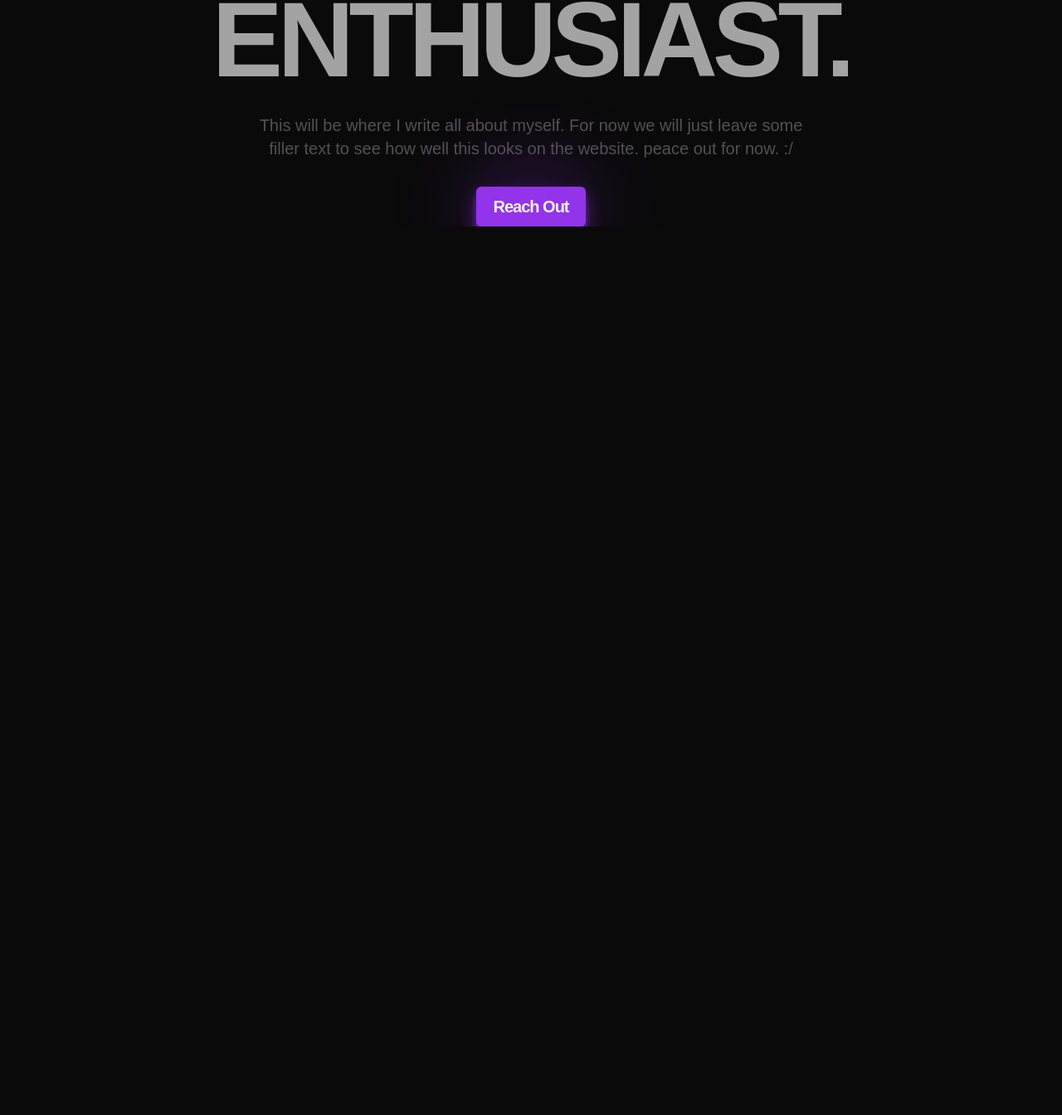
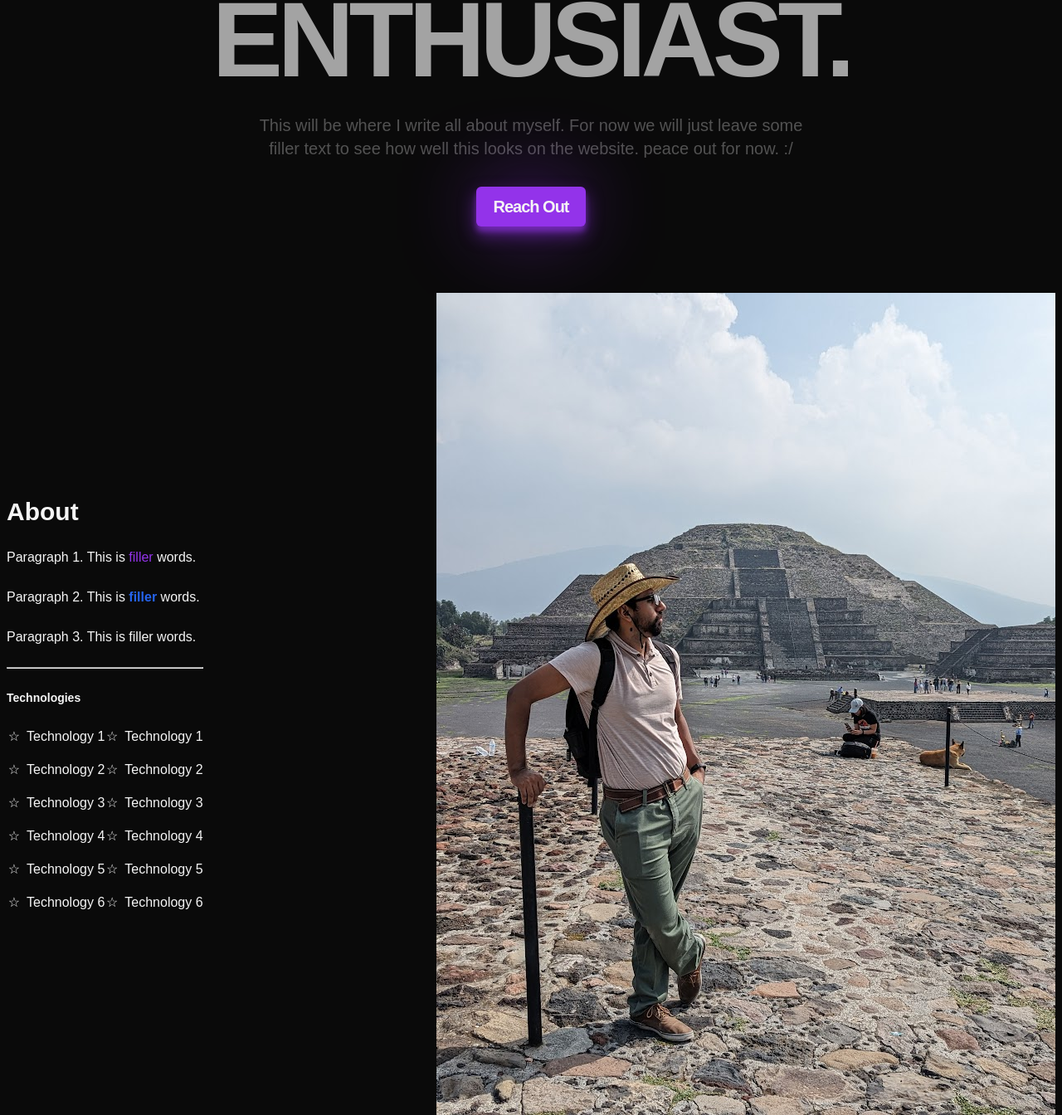
Before and after one commit to AngelUndeveloped/angel_undeveloped_portfolio, a website built with Vite: page index.html in a window 1280 px wide. Shown: the part 1112-2456 px from the top of the page at 83% size. Before the commit the page ends 1385 px from the top, so only its background shows below. Built offline with nearby package versions, Linux system fonts and the light colour scheme; a web font is replaced by a local one.

Commit message:
feat(about-me.css, index.html, main.js): add about me section

```diff
--- a/index.html
+++ b/index.html
@@ -69,7 +69,37 @@
       </p>
       <a class="hero__btn btn" href="#">Reach out</a>
     </section>
-    <section></section>
+    <section class="about_me container section">
+      <div class="about_me__content">
+        <h2 class="about_me__title">About</h2>
+        <p class="about_me__description">Paragraph 1. This is <a>filler</a> words.</p>
+        <p class="about_me__description">Paragraph 2. This is <strong>filler</strong> words.</p>
+        <p class="about_me__description">Paragraph 3. This is filler words.</p>
+         <hr class="about_me__hr">
+        <h3 class="about_me__subtitle">Technologies</h3>
+        <div class="about_me__tech_list_container">
+          <ul class="about_me__tech_list">
+            <li class="about_me__list_element">Technology 1</li>
+            <li class="about_me__list_element">Technology 2</li>
+            <li class="about_me__list_element">Technology 3</li>
+            <li class="about_me__list_element">Technology 4</li>
+            <li class="about_me__list_element">Technology 5</li>
+            <li class="about_me__list_element">Technology 6</li>
+          </ul>
+          <ul class="about_me__tech_list">
+            <li class="about_me__list_element">Technology 1</li>
+            <li class="about_me__list_element">Technology 2</li>
+            <li class="about_me__list_element">Technology 3</li>
+            <li class="about_me__list_element">Technology 4</li>
+            <li class="about_me__list_element">Technology 5</li>
+            <li class="about_me__list_element">Technology 6</li>
+          </ul>
+        </div>
+      </div>
+      <div>
+        <img src="/public/me_standing_in_front_of_pyramid.jpg" alt="about_me_image">
+      </div>
+    </section>
     <section></section>
     <section></section>
     <section></section>
--- a/src/main.js
+++ b/src/main.js
@@ -2,4 +2,5 @@ import '../styles/modern-normalize.css';
 import '../styles/style.css';
 import '../styles/components/header.css';
 import '../styles/components/hero.css';
+import '../styles/components/about-me.css';
 import '../styles/utils.css';
--- /dev/null
+++ b/styles/components/about-me.css
@@ -0,0 +1,120 @@
+.about_me {
+    display: flex;
+    flex-direction: column;
+    gap: 1rem;
+}
+
+.about_me__content {
+     display: flex;
+     flex-direction: column;
+     gap: 1rem;
+}
+
+.about_me__title {
+    font-size: var(--size-2xl);
+    color: var(--clr-light);
+}
+
+.about_me__description {
+    max-width: 60ch;
+    font-size: var(--size-sm);
+    color: var(--clr_neutral600);
+}
+
+.about_me__hr {
+     border-color: var(--clr_neutral800);
+}
+
+.about_me__subtitle {
+    font-size: var(--size-sm);
+    color: var(--clr_neutral400);
+}
+.about_me__tech_list_container {
+    display: flex;
+}
+
+.about_me__tech_list {
+    display: flex;
+    flex-direction: column;
+    gap: 1em;
+    list-style-type: '\2606';
+    padding-left: 1em;
+    flex: 1;
+}
+
+.about_me__list_element {
+    font-size: var(--clr-sm);
+    color: var(--clr_neutral600);
+}
+
+.about_me__list_element::before {
+    content: '';
+    margin-left: 0.5em;
+}
+
+/* xs */
+@media (min-width: 475px) {
+    .about_me {
+        gap: 1.5rem;
+    }
+
+    .about_me__content {
+         gap: 1.5rem;
+    }
+
+    .about_me__title {
+        font-size: var(--size-3xl);
+    }
+
+    .about_me__description {
+        font-size: var(--size-base);
+    }
+
+    .about_me__subtitle {
+        font-size: var(--size-sm);
+        color: var(--clr_neutral400);
+    }
+    .about_me__tech_list_container {
+        display: flex;
+    }
+
+    .about_me__tech_list {
+        display: flex;
+        flex-direction: column;
+        gap: 1em;
+        list-style-type: '\2606';
+        padding-left: 1em;
+        flex: 1;
+    }
+
+    .about_me__list_element {
+        font-size: var(--clr-sm);
+        color: var(--clr_neutral600);
+    }
+
+    .about_me__list_element::before {
+        content: '';
+        margin-left: 0.5em;
+    }
+}
+
+/* ms */
+/* @media (min-width: 640px) {} */
+
+/* md */
+/* @media (min-width: 768px) {} */
+
+/* lg */
+@media (min-width: 1024px) {
+    .about_me {
+        display: flex;
+        justify-content: space-between;
+        align-items: center;
+        flex-direction: row;
+    }
+}
+/* xl */
+/* @media (min-width: 1280px) {} */
+
+/* 2xl */
+/* @media (min-width: 1536px) {} */
```
